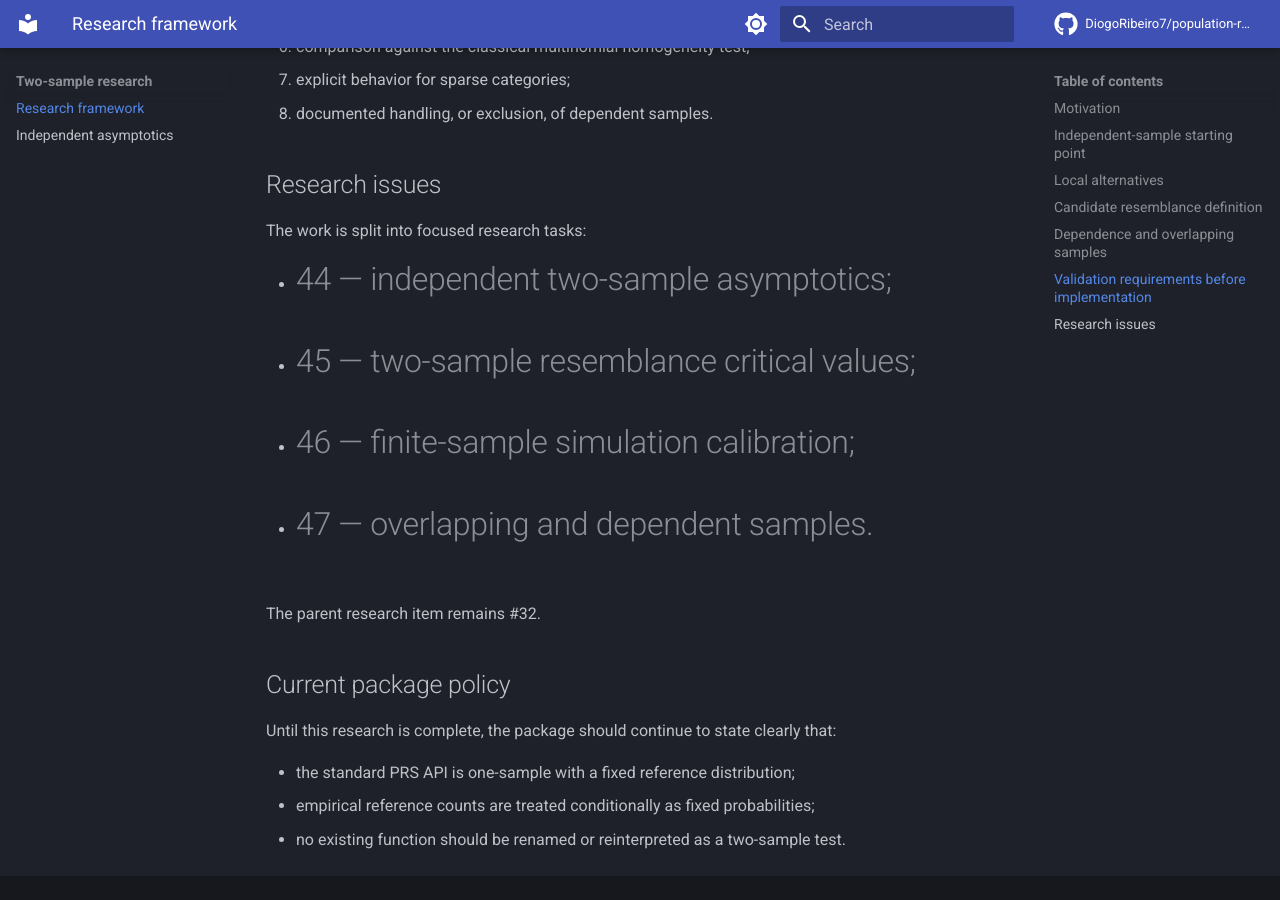
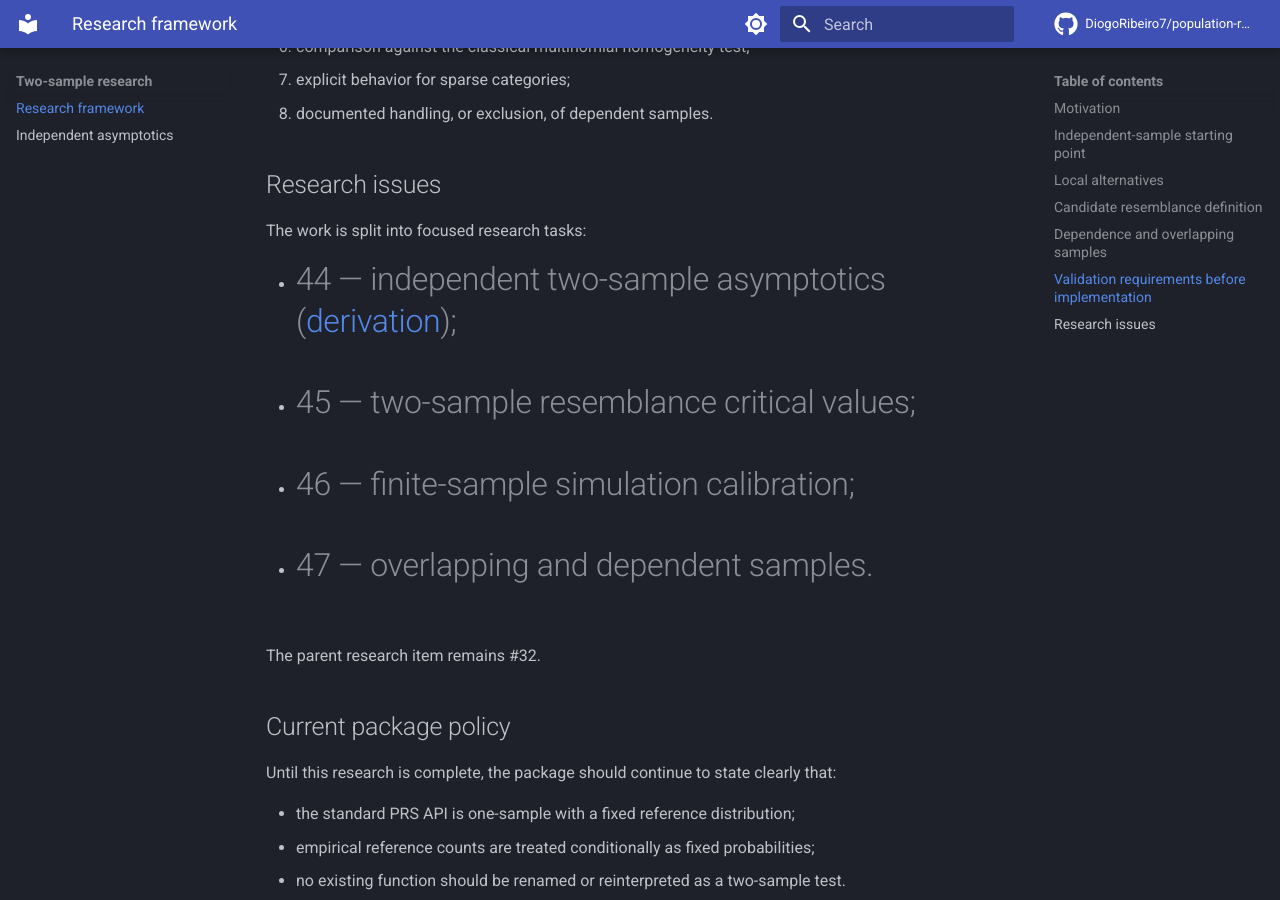
Before and after one commit to DiogoRibeiro7/population-resemblance, an MkDocs documentation site: the page built from docs/two-sample-research.md, in a window 1280 px wide and 900 px high, scrolled down 3636 px. Built offline with MkDocs 1.6.1 and Material for MkDocs 9.7.7, drawn with Linux system fonts in a browser that asks for light colours; comment, search, counter and statistics services are not loaded.

Commit message:
docs: link independent asymptotic derivation

```diff
--- a/docs/two-sample-research.md
+++ b/docs/two-sample-research.md
@@ -179,7 +179,7 @@ A public two-sample API should not be merged until all of the following are avai
 
 The work is split into focused research tasks:
 
-- #44 — independent two-sample asymptotics;
+- #44 — independent two-sample asymptotics ([derivation](two-sample-asymptotics.md));
 - #45 — two-sample resemblance critical values;
 - #46 — finite-sample simulation calibration;
 - #47 — overlapping and dependent samples.
```
